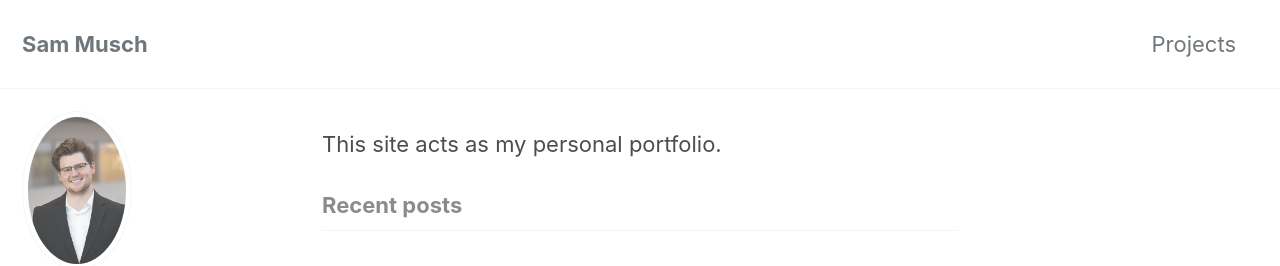
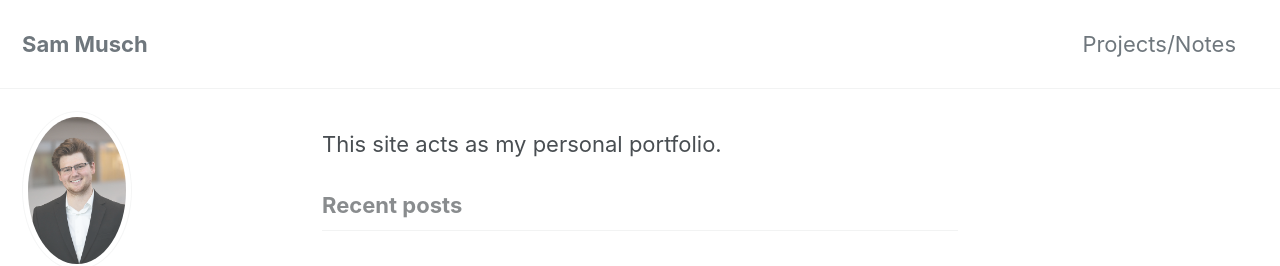
Before and after one commit to SamMusch/SamMusch.github.io, a Jekyll site: the page built from index.html, in a window 1280 px wide and 900 px high. Shown: the top 266 px of the window. Built offline with Jekyll 4.4.1, drawn with Linux system fonts in a browser that asks for light colours; cached includes are drawn as plain includes; nearby versions of some CDN libraries; the list of posts is cut into pages by our own code.

Commit message:
Update navigation.yml

```diff
--- a/_data/navigation.yml
+++ b/_data/navigation.yml
@@ -1,5 +1,5 @@
 main:
-  - title: "Projects"
+  - title: "Projects/Notes"
     url: https://sammusch.github.io/ds-garden/projects/
 
 #  - title: "Notes"
```
